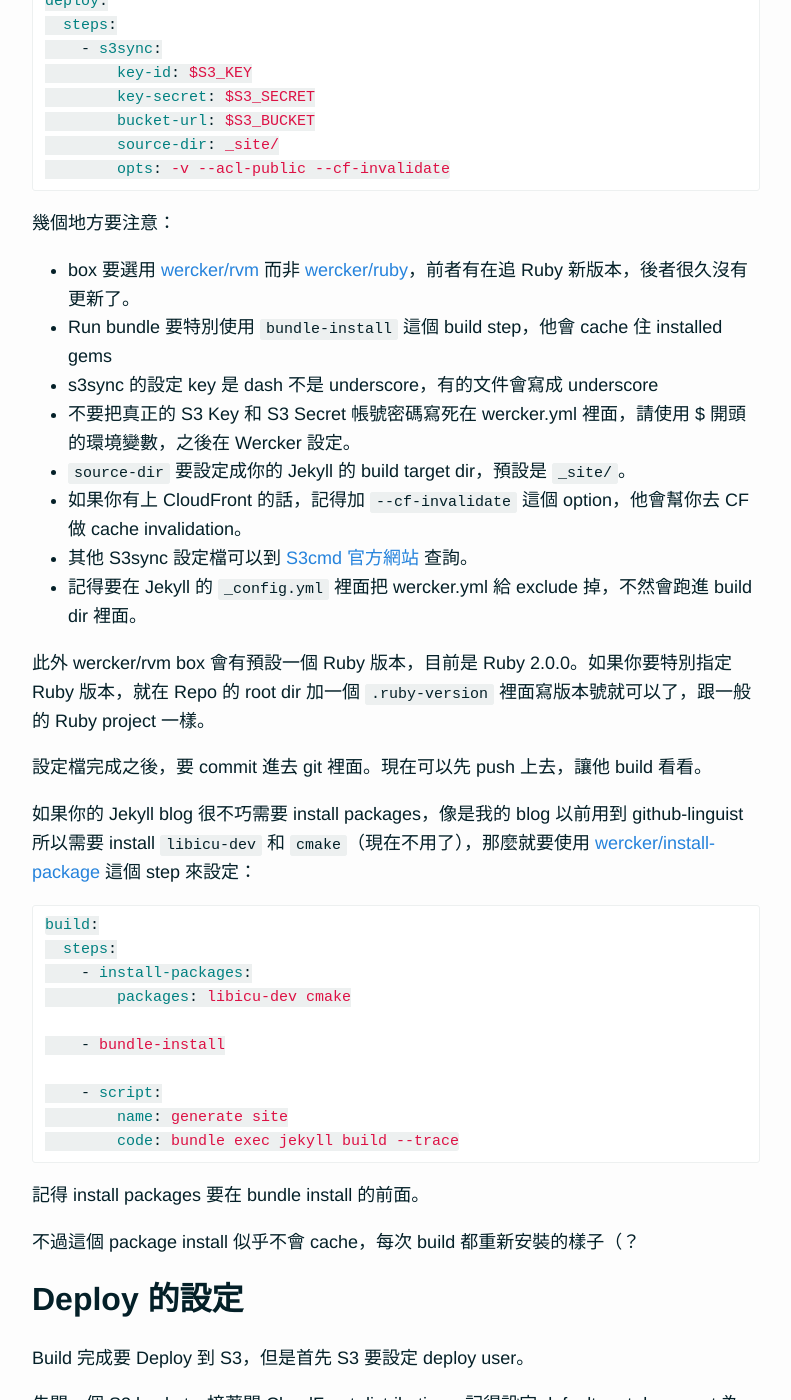
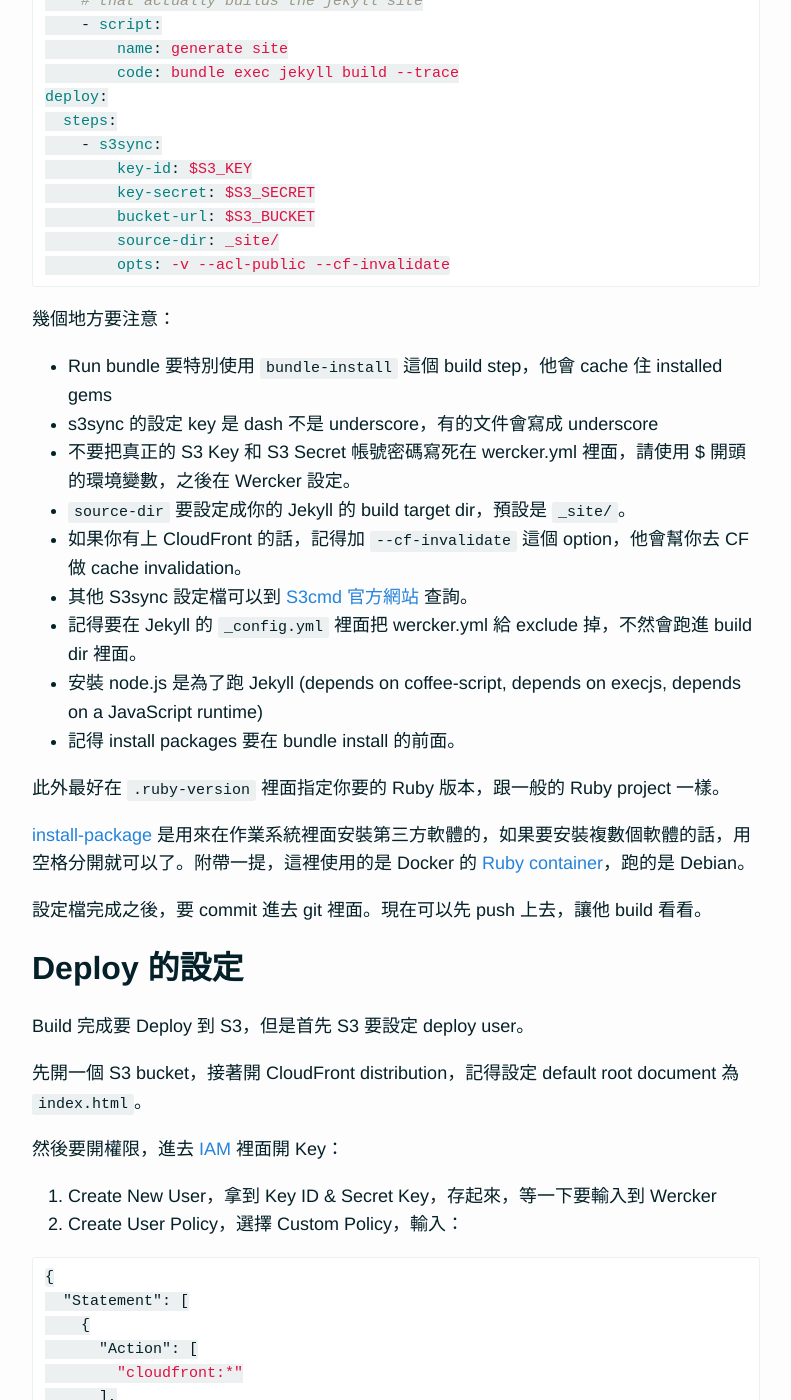
Before and after one commit to godfrey3835/blog, a Jekyll site: the page built from _posts/2015-02-25-deploy-jekyll-blog-with-wercker.md, in a window 1280 px wide and 1400 px high, scrolled down 1373 px. Shown: the whole window, without its empty margins (244-1035 px from the left). Built offline with Jekyll 4.4.1, drawn with Linux system fonts in a browser that asks for light colours; Markdown is read by kramdown in place of the engine named in the settings; comment, search, counter and statistics services are not loaded; some of the changed text lies outside the part shown.

Commit message:
update wercker post

````diff
--- a/_posts/2015-02-25-deploy-jekyll-blog-with-wercker.md
+++ b/_posts/2015-02-25-deploy-jekyll-blog-with-wercker.md
@@ -31,10 +31,14 @@
 根據官方指南，可以做出這樣的 wercker.yml：
 
 ```yml
-box: wercker/rvm
+box: ruby
 
 build:
   steps:
+    # must before bundle-install
+    - install-packages:
+        packages: nodejs
+
     # Run a smart version of bundle install
     # which improves build execution time of
     # future builds
@@ -57,7 +61,6 @@
 
 幾個地方要注意：
 
-* box 要選用 [wercker/rvm](https://app.wercker.com/#applications/52c6d6e1728cc898720001e3/tab/details) 而非 [wercker/ruby](https://app.wercker.com/#applications/51ab917fdf8960ba45004497/tab/details)，前者有在追 Ruby 新版本，後者很久沒有更新了。
 * Run bundle 要特別使用 `bundle-install` 這個 build step，他會 cache 住 installed gems
 * s3sync 的設定 key 是 dash 不是 underscore，有的文件會寫成 underscore
 * 不要把真正的 S3 Key 和 S3 Secret 帳號密碼寫死在 wercker.yml 裡面，請使用 $ 開頭的環境變數，之後在 Wercker 設定。
@@ -65,29 +68,14 @@
 * 如果你有上 CloudFront 的話，記得加 `--cf-invalidate` 這個 option，他會幫你去 CF 做 cache invalidation。
 * 其他 S3sync 設定檔可以到 [S3cmd 官方網站](http://s3tools.org/s3cmd-sync) 查詢。
 * 記得要在 Jekyll 的 `_config.yml` 裡面把 wercker.yml 給 exclude 掉，不然會跑進 build dir 裡面。
+* 安裝 node.js 是為了跑 Jekyll (depends on coffee-script, depends on execjs, depends on a JavaScript runtime)
+* 記得 install packages 要在 bundle install 的前面。
 
-此外 wercker/rvm box 會有預設一個 Ruby 版本，目前是 Ruby 2.0.0。如果你要特別指定 Ruby 版本，就在 Repo 的 root dir 加一個 `.ruby-version` 裡面寫版本號就可以了，跟一般的 Ruby project 一樣。
+此外最好在 `.ruby-version` 裡面指定你要的 Ruby 版本，跟一般的 Ruby project 一樣。
+
+[install-package](https://app.wercker.com/#applications/51c829ea3179be4478002168/tab/details) 是用來在作業系統裡面安裝第三方軟體的，如果要安裝複數個軟體的話，用空格分開就可以了。附帶一提，這裡使用的是 Docker 的 [Ruby container](https://registry.hub.docker.com/_/ruby/)，跑的是 Debian。
 
 設定檔完成之後，要 commit 進去 git 裡面。現在可以先 push 上去，讓他 build 看看。
-
-如果你的 Jekyll blog 很不巧需要 install packages，像是我的 blog 以前用到 github-linguist 所以需要 install `libicu-dev` 和 `cmake`（現在不用了），那麼就要使用 [wercker/install-package](https://app.wercker.com/#applications/51c829ea3179be4478002168/tab/details) 這個 step 來設定：
-
-```yml
-build:
-  steps:
-    - install-packages:
-        packages: libicu-dev cmake
-
-    - bundle-install
-
-    - script:
-        name: generate site
-        code: bundle exec jekyll build --trace
-```
-
-記得 install packages 要在 bundle install 的前面。
-
-不過這個 package install 似乎不會 cache，每次 build 都重新安裝的樣子（？
 
 ## Deploy 的設定
 
@@ -165,3 +153,9 @@
 心臟大顆一點的話可以開 auto deploy master branch to production，這樣 push 上去就全自動了。當然，auto deploy staging branch to staging 也是很好用的。
 
 最後要說清楚的是，我的 code 是上傳到 BitBucket，因為我要放在 private project。如果是直接上 GitHub 的話，應該不需要這一套，直接 GitHub Pages 就自動 build 了。
+
+---
+
+## 更新紀錄
+
+* 2015/04/17 Wercker 升級變成 Docker-based，更新原本失效的設定檔。
````
Also changed, not shown: other parts of _posts/2015-02-25-deploy-jekyll-blog-with-wercker.md (+1 -1 lines).
